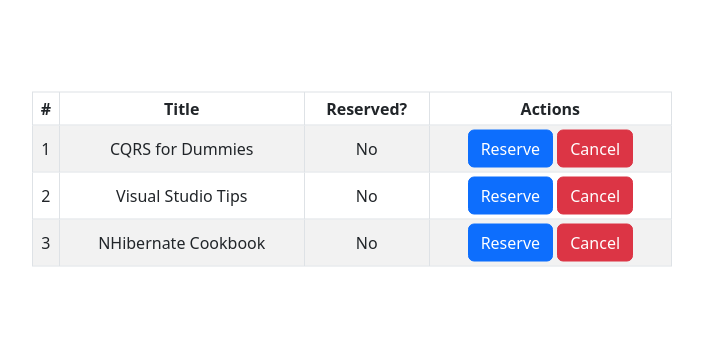
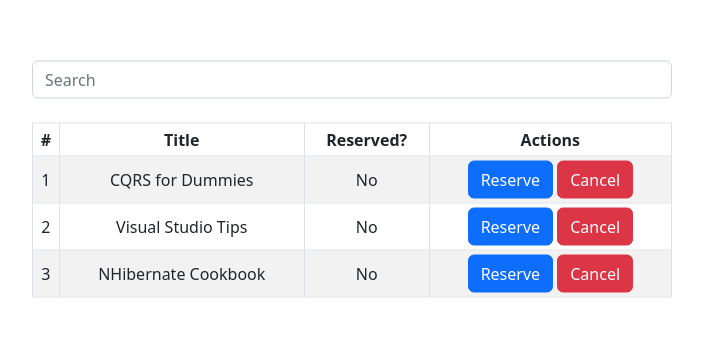
Before and after one commit to mekdie/aspnet-react-bookstore, a React (Create React App) app: page / in a window 1280 px wide. Shown: the part 213-550 px from the top of the page, without its empty margins (288-991 px from the left). Built offline with nearby package versions, Linux system fonts and the light colour scheme.

Commit message:
Added basic search function from front end

```diff
--- a/src/App.css
+++ b/src/App.css
@@ -13,3 +13,8 @@
 td {
   vertical-align: middle;
 }
+
+.no-padding {
+  padding: 0 !important;
+  margin: 0 !important;
+}
--- a/src/App.js
+++ b/src/App.jsx
@@ -3,11 +3,37 @@ import { books } from "./data/MockData";
 import { useEffect, useState } from "react";
 import Table from "react-bootstrap/Table";
 import Button from "react-bootstrap/Button";
+import Container from "react-bootstrap/Container";
+import Row from "react-bootstrap/Row";
+import Col from "react-bootstrap/Col";
 
 function App() {
   const [booksList, setBooksList] = useState(books);
+  const [search, setSearch] = useState("");
+
+  useEffect(() => {
+    console.log(search);
+    let searchFilter = books.filter((book) =>
+      book.name.toLowerCase().includes(search.toLowerCase())
+    );
+    setBooksList(searchFilter);
+  }, [search]);
   return (
     <div className="App">
+      <Container className="no-padding">
+        <Row>
+          <Col>
+            <input
+              onChange={(e) => setSearch(e.target.value)}
+              value={search}
+              className="form-control mr-sm-4"
+              placeholder="Search"
+              aria-label="Search"
+            />
+          </Col>
+        </Row>
+      </Container>
+      <br />
       <Table striped bordered hover size="sm">
         <thead>
           <tr>
```
Also changed, not shown: 1 other file (tests, documents, lock files or other folders).
